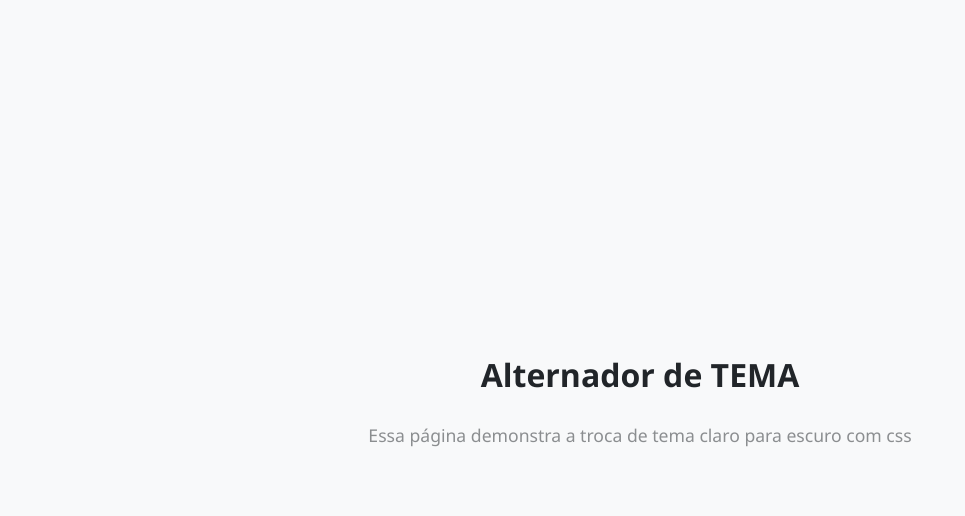
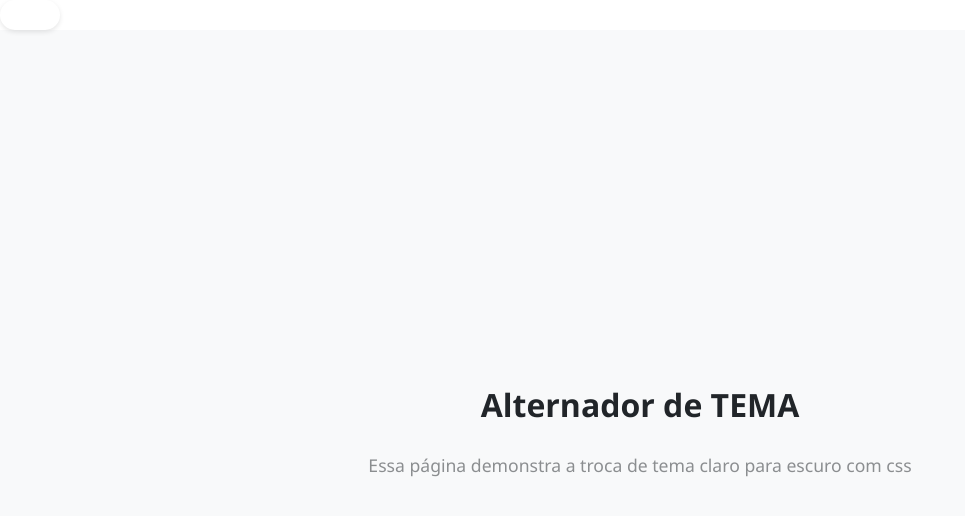
Before and after one commit to FrankFeitosa/aula-2-gt-online, a plain HTML site: page index-1.html in a window 1280 px wide. Shown: the whole page, without its empty margins (0-965 px from the left). Drawn offline with Linux system fonts and the light colour scheme.

Commit message:
css atualizado

```diff
--- a/css/body.css
+++ b/css/body.css
@@ -93,3 +93,23 @@ h1{
     position: absolute;
     opacity: 0;
 }
+
+#theme-toggle-container {
+    position:absolute;
+    top: 20px;
+    right: 20px;
+    z-index: 10;
+}
+
+.toggle-label {
+    display: block;
+    width: 60px;
+    height: 30px;
+    border-radius: 30px;
+    border: 1pz solid var(--toggle-border);
+    box-shadow:  0 2px 5px var(--shadow);
+
+    cursor: pointer;
+    position: relative;
+    transition: background-color var(--transition-time);
+}
--- a/index-1.html
+++ b/index-1.html
@@ -9,7 +9,7 @@
 <body>
     <input type="checkbox" name="" id="theme-toggle">
     <div>
-        <label for="theme-toggle"></label>
+        <label for="theme-toggle" class="toggle-label"></label>
     </div>
     <div class="page">
         <div class="content">
```
